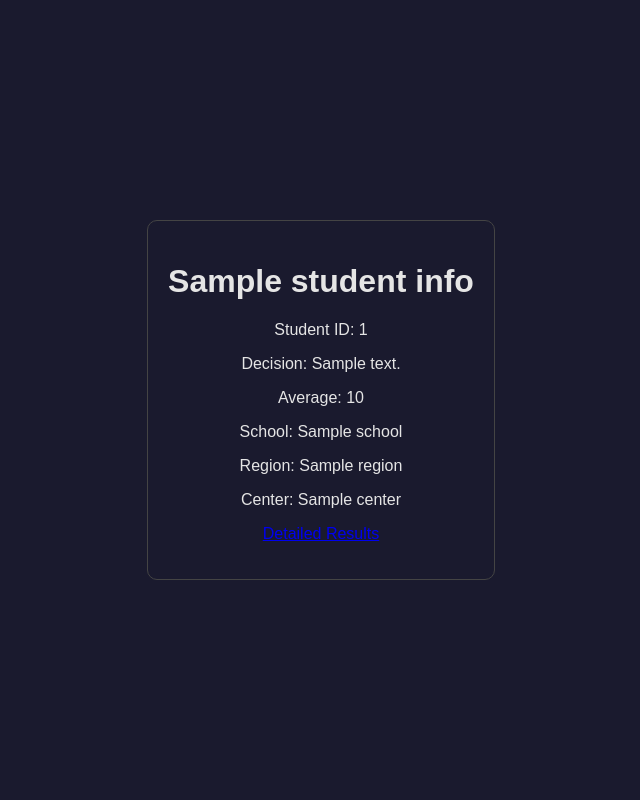
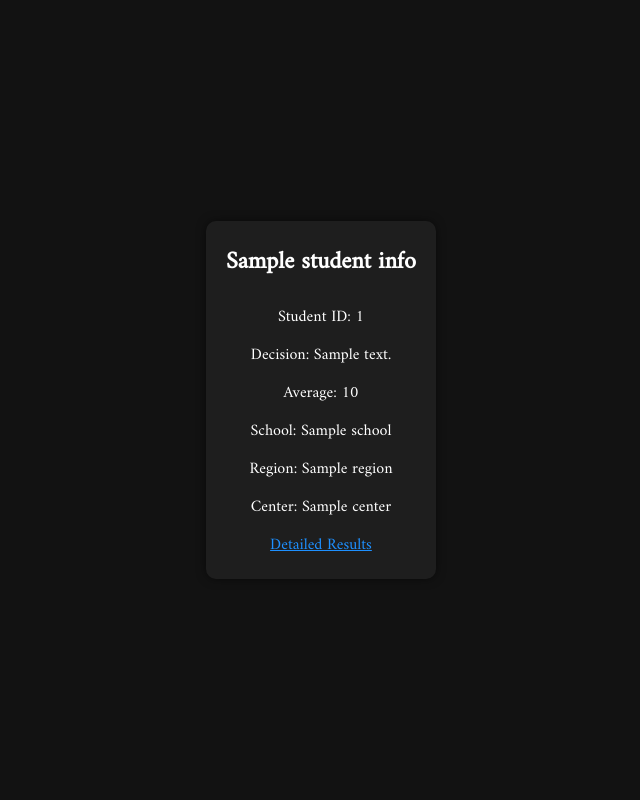
Before and after one commit to ahmed-abdat/mauribac_scrapper, a Flask app: template templates/student_info.html in a window 1280 px wide. Shown: the whole page, without its empty margins (319-959 px from the left). Run offline with Flask 3, Linux system fonts and the light colour scheme; the template is opened without the code that fills it: most values are stand-ins (such as "Sample title", 1, 10 or a date in 2020).

Commit message:
chore: Update student_info.html template for English language

```diff
--- a/app.py
+++ b/app.py
@@ -9,41 +9,49 @@ def fetch_student_page(student_id):
     url = f"https://www.mauribac.com/bac-2023-pFrFwkSfV/numero/{student_id}/"
     response = requests.get(url)
     response.raise_for_status()  # Ensure we raise an error for bad responses
+    response.encoding = 'utf-8'  # Ensure the response is treated as UTF-8
     return response.text
 
 def scrape_student_details(html):
     soup = BeautifulSoup(html, 'html.parser')
     student_details = {}
 
-    # Extracting student details (similar logic to your existing code)
+    # Extracting student's name
     name_tag = soup.select_one('h1.text-2xl.font-bold.text-center.mb-1')
     if name_tag:
         student_details['name'] = name_tag.text.strip()
 
+    # Extracting student ID
     id_tag = soup.select_one('h3.font-mono')
     if id_tag:
         student_details['id'] = id_tag.text.strip()
 
+    # Extracting student decision
     decision_tag = soup.select_one('div.px-2')
     if decision_tag:
         student_details['decision'] = decision_tag.text.strip()
 
+    # Extracting student average
     average_tag = soup.select_one('div.font-bold.text-xs')
     if average_tag:
         student_details['average'] = average_tag.text.strip()
 
+    # Extracting detailed results link
     details_link_tag = soup.select_one('a[href^="http://dec.education.gov.mr/bac-21/"]')
     if details_link_tag:
         student_details['detailed_results_link'] = details_link_tag['href']
 
+    # Extracting student school
     school_tag = soup.select_one('a[href*="/ecole/"]')
     if school_tag:
         student_details['school'] = school_tag.text.strip()
 
+    # Extracting student region
     region_tag = soup.select_one('a[href*="/wilaya/"]')
     if region_tag:
         student_details['region'] = region_tag.text.strip()
 
+    # Extracting student center
     center_tag = soup.select('a[href*="/centre/"]')
     if center_tag:
         student_details['center'] = center_tag[-1].text.strip()  # The center is the last matching element
--- a/templates/student_info.html
+++ b/templates/student_info.html
@@ -1,43 +1,51 @@
 <!DOCTYPE html>
-<html lang="ar">
+<html lang="en">
 <head>
     <meta charset="UTF-8">
     <meta name="viewport" content="width=device-width, initial-scale=1.0">
-    <title>معلومات الطالب</title>
+    <title>Student Information</title>
+    <link href="https://fonts.googleapis.com/css2?family=Amiri&family=Roboto:wght@400;700&display=swap" rel="stylesheet">
     <style>
         body {
-            font-family: Arial, sans-serif;
-            background-color: #1a1a2e;
-            color: #e5e5e5;
+            font-family: 'Amiri', serif;
+            background-color: #121212;
+            color: #ffffff;
             display: flex;
-            flex-direction: column;
+            justify-content: center;
             align-items: center;
-            justify-content: center;
             height: 100vh;
             margin: 0;
         }
         .container {
+            background-color: #1e1e1e;
+            padding: 20px;
+            border-radius: 10px;
+            box-shadow: 0 0 10px rgba(0, 0, 0, 0.5);
             text-align: center;
         }
-        .student-details {
-            border: 1px solid #444;
-            padding: 20px;
-            border-radius: 10px;
+        .title {
+            font-size: 24px;
+            font-weight: bold;
+            margin-bottom: 20px;
+        }
+        .detail {
+            margin: 10px 0;
+        }
+        a {
+            color: #1e90ff;
         }
     </style>
 </head>
 <body>
     <div class="container">
-        <div class="student-details">
-            <h1>{{ student_info.name }}</h1>
-            <p>Student ID: {{ student_info.id }}</p>
-            <p>Decision: {{ student_info.decision }}</p>
-            <p>Average: {{ student_info.average }}</p>
-            <p>School: {{ student_info.school }}</p>
-            <p>Region: {{ student_info.region }}</p>
-            <p>Center: {{ student_info.center }}</p>
-            <p><a href="{{ student_info.detailed_results_link }}" target="_blank">Detailed Results</a></p>
-        </div>
+        <div class="title">{{ student_info['name'] }}</div>
+        <div class="detail">Student ID: {{ student_info['id'] }}</div>
+        <div class="detail">Decision: {{ student_info['decision'] }}</div>
+        <div class="detail">Average: {{ student_info['average'] }}</div>
+        <div class="detail">School: {{ student_info['school'] }}</div>
+        <div class="detail">Region: {{ student_info['region'] }}</div>
+        <div class="detail">Center: {{ student_info['center'] }}</div>
+        <a href="{{ student_info['detailed_results_link'] }}" target="_blank">Detailed Results</a>
     </div>
 </body>
 </html>
```
